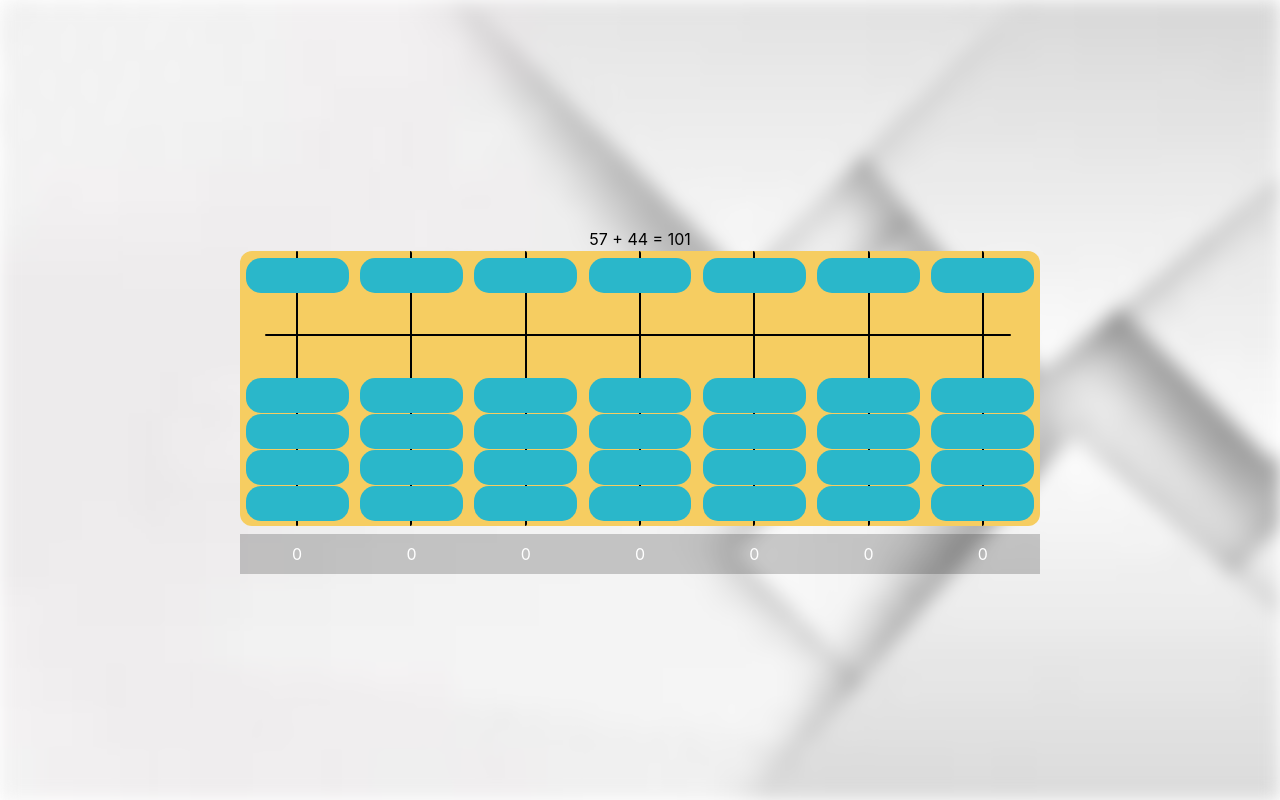
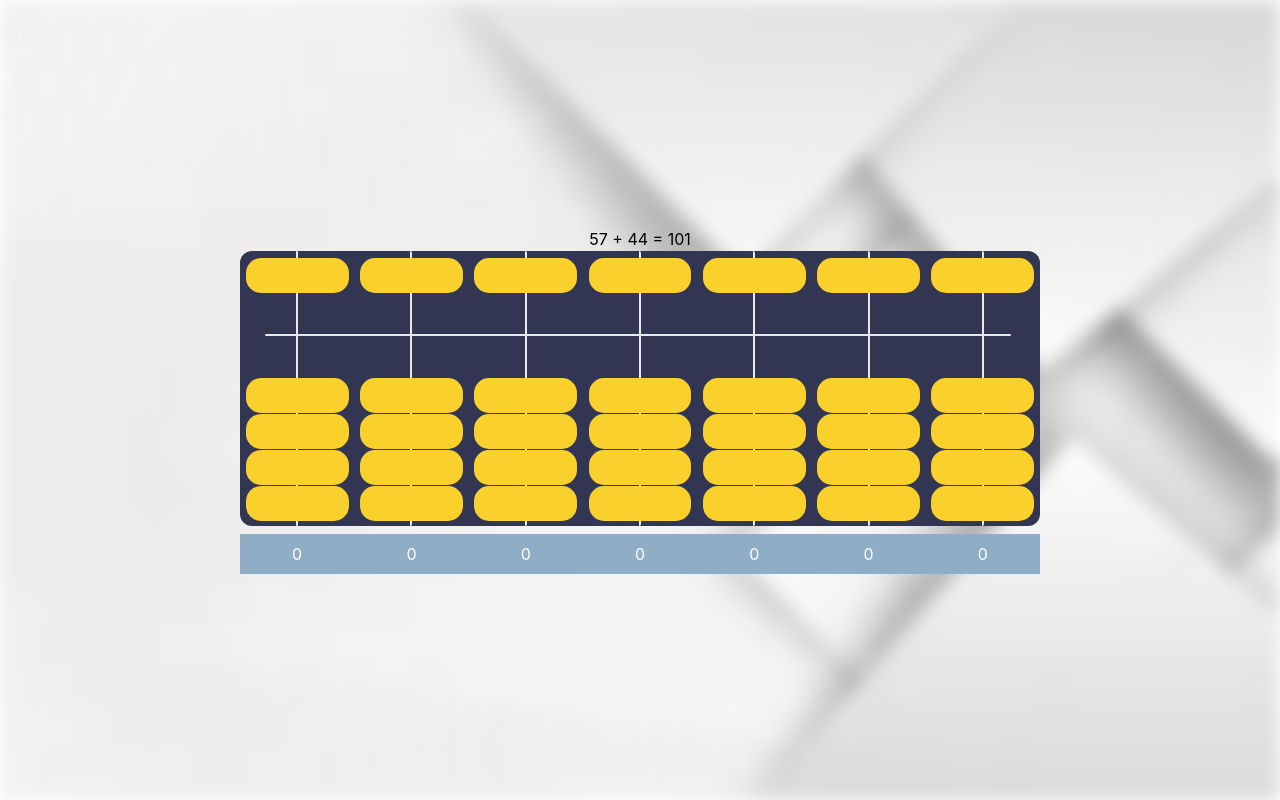
Before and after one commit to selengr/-abacus, a Next.js app: page /abacus in a window 1280 px wide. Built offline with nearby package versions, Linux system fonts and the light colour scheme.

Commit message:
color-palettes

```diff
--- a/styles/abacus/Abacus.module.css
+++ b/styles/abacus/Abacus.module.css
@@ -1,9 +1,13 @@
 .mainPlus {
-	--material-color-yellow: #f6cd61;
-	--material-color-black: black;
-	--material-color-blue-500: #2ab7ca;
-	--material-color-black-200: rgba(0,0,0,.2);
-  --material-color-red-400: #fe4a49;
+	/* --material-color-yellow: #f6cd61; */
+	--material-color-yellow: #333652;
+	/* --material-color-black: black; */
+	--material-color-black: #e9eaec;
+	/* --material-color-blue-500: #2ab7ca; */
+	--material-color-blue-500: #fad02c;
+	--material-color-black-200: #90adc6;
+  /* --material-color-red-400: #fe4a49; */
+  --material-color-red-400: #282120;
 
 
 }
```
